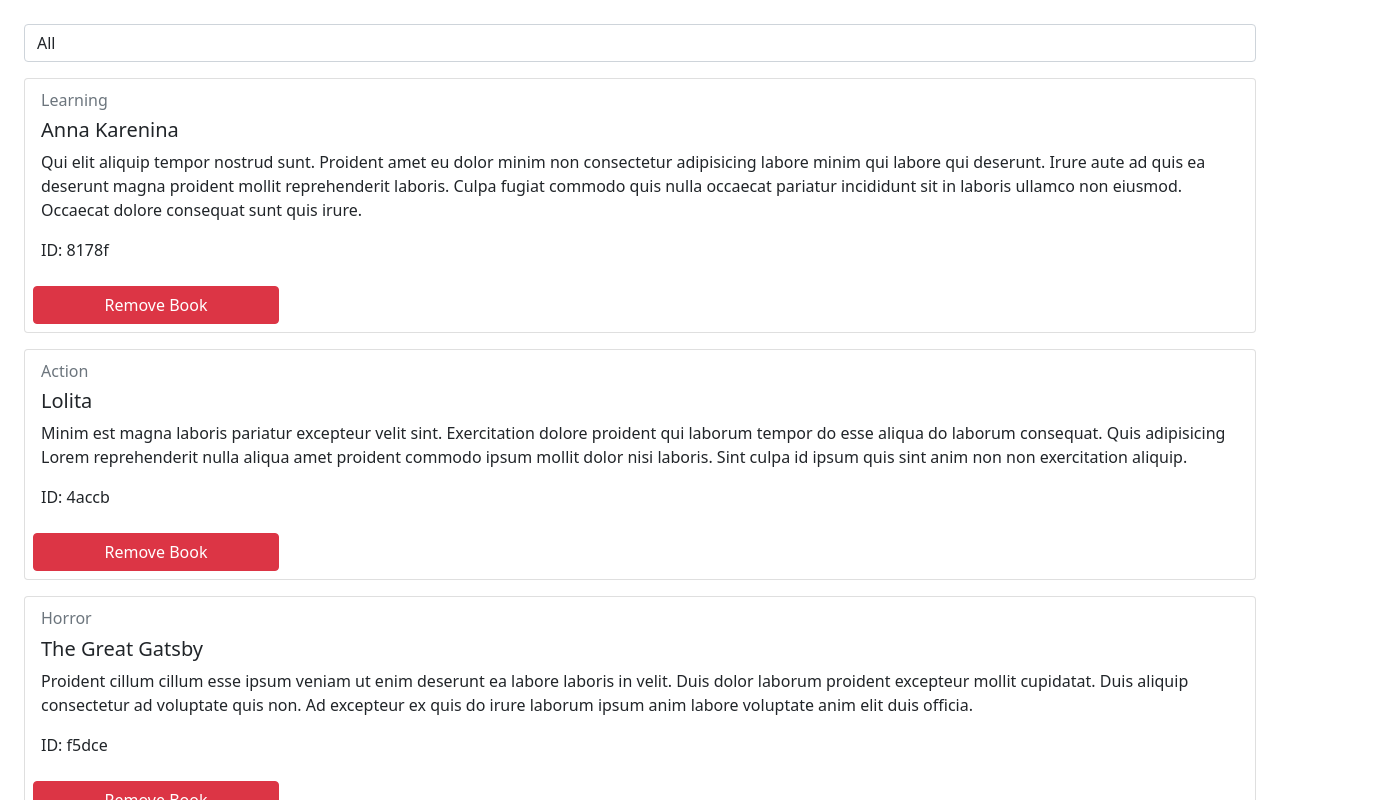
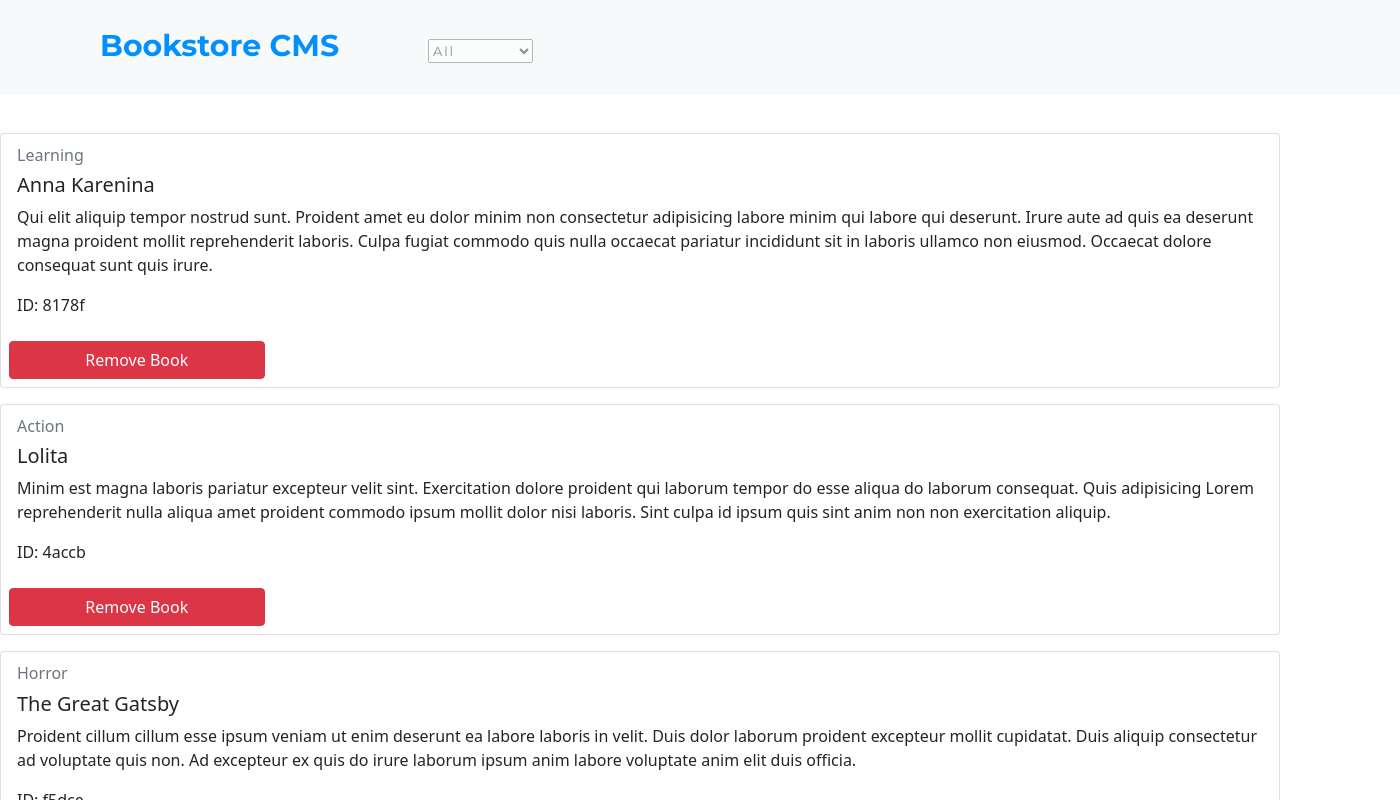
Before and after one commit to Wusinho/library-app, a React (Create React App) app: page / in a window 1280 px wide. Shown: the top 800 px of the page, 1400 px wide, since content can reach past the window. Built offline with nearby package versions, Linux system fonts and the light colour scheme.

Commit message:
Added style to navbar

```diff
--- a/public/index.html
+++ b/public/index.html
@@ -7,6 +7,6 @@
   <title>Document</title>
 </head>
 <body>
-  <div id="root" class="p-4"></div>
+  <div id="root"></div>
 </body>
 </html>
--- a/src/components/BooksList.jsx
+++ b/src/components/BooksList.jsx
@@ -3,6 +3,7 @@ import { useDispatch, useSelector } from 'react-redux';
 import * as actions from '../actions/book';
 import categories from './categories';
 import Book from './Book';
+import '../style/Navbar.css';
 
 const getID = (books) => books.id;
 
@@ -52,10 +53,12 @@ const BooksList = () => {
   };
 
   const filterCategories = (
-    <div>
+    <nav className="navbar navbar-light bg-light">
+      <div className="navbar__items">
+        <h4 className="bookstore__name">Bookstore CMS</h4>
         <form>
           <select
-          className="form-control"
+            className="book__categories"
             onChange={(e) => handleFilterCHange(e)}
           >
             <option defaultValue disabled>
@@ -70,12 +73,15 @@ const BooksList = () => {
           </select>
         </form>
       </div>
+    </nav>
   );
 
   return (
-    <div className="displayBooks">
+    <div className="books">
       {filterCategories}
+      <div className="books__container">
         {selectedCat(selectedCategory)}
+      </div>
     </div>
   );
 };
--- /dev/null
+++ b/src/style/Navbar.css
@@ -0,0 +1,45 @@
+@import url('https://fonts.googleapis.com/css2?family=Montserrat:ital,wght@0,100;0,200;0,300;0,400;0,500;0,600;0,700;0,800;0,900;1,100;1,200;1,300;1,400;1,500;1,600;1,700;1,800;1,900&family=Roboto:ital,wght@0,100;0,300;0,400;0,500;0,700;0,900;1,100;1,300;1,400;1,500;1,700;1,900&display=swap');
+
+.navbar {
+  width: 87.5rem;
+  height: 5.938rem;
+  margin: 0 0 2.375rem;
+  padding: 1.438rem 6.188rem 1.688rem 6.25rem;
+}
+
+.navbar-brand {
+  margin: 0px;
+}
+
+.navbar__items {
+  display:  flex;
+}
+
+.bookstore__name {
+  width: 15rem;
+  height: 2.313rem;
+  margin: 0.375rem 2.938rem 0.125rem 0;
+  font-family: Montserrat;
+  font-size: 1.875rem;
+  font-weight: bold;
+  font-stretch: normal;
+  font-style: normal;
+  line-height: normal;
+  letter-spacing: normal;
+  color: #0290ff;
+}
+
+.book__categories {
+  width: 6.563rem;
+  height: 1.5rem;
+  margin: 1.125rem 41.5rem 0.688rem 2.563rem;
+  opacity: 0.5;
+  font-family: Montserrat;
+  font-size: 0.813rem;
+  font-weight: normal;
+  font-stretch: normal;
+  font-style: normal;
+  line-height: normal;
+  letter-spacing: 1.9px;
+  color: var(--black-two);
+}
```
Lines whose indentation alone changed are shown as unchanged.
